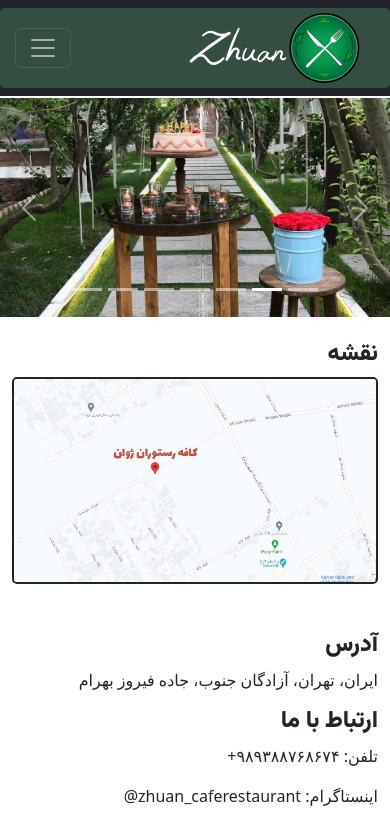
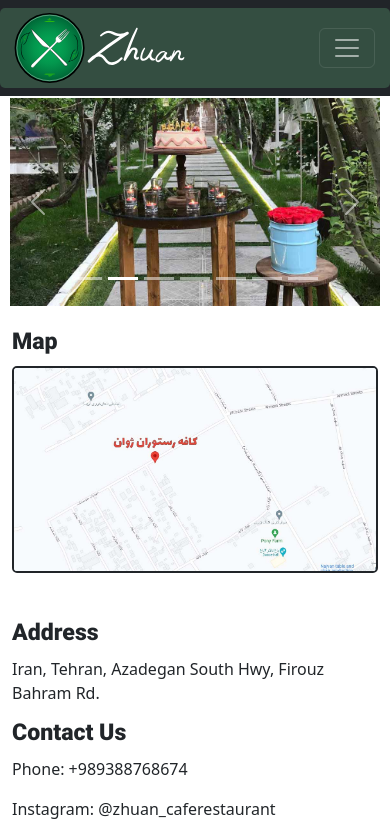
Before and after one commit to s-hoviegar/zhuan-restaurant, a React (Create React App) app: page /about in a window 390 px wide. Shown: the top 827 px of the page. Built offline with nearby package versions, Linux system fonts and the light colour scheme.

Commit message:
changing default lang to english, fixing carousel in about page

```diff
--- a/src/pages/About.module.css
+++ b/src/pages/About.module.css
@@ -2,3 +2,14 @@
   text-decoration: none;
   color: #212529;
 }
+
+.carousel {
+  width: 80%;
+  margin: auto;
+}
+
+@media screen and (max-width: 540px) {
+  .carousel {
+    width: 95%;
+  }
+}
--- a/src/pages/AboutPage.js
+++ b/src/pages/AboutPage.js
@@ -51,6 +51,7 @@
 const AboutPage = () => {
   return (
     <>
+      <div className={classes.carousel}>
         <Carousel>
           {CAROUSEL.map((item) => {
             return (
@@ -68,6 +69,8 @@
             );
           })}
         </Carousel>
+      </div>
+
       <Container className={classes.about}>
         <Row xs={1} md={2} className="g-4">
           <Col md={8}>
--- a/src/store/lang-context.js
+++ b/src/store/lang-context.js
@@ -12,8 +12,8 @@
 });
 
 const defaultLangState = {
-  lang: "fa",
-  messages: Persian,
+  lang: "en",
+  messages: English,
 };
 
 const langReducer = (state, action) => {
```
Also changed, not shown: 1 other file (tests, documents, lock files or other folders). Lines whose indentation alone changed are shown as unchanged.
